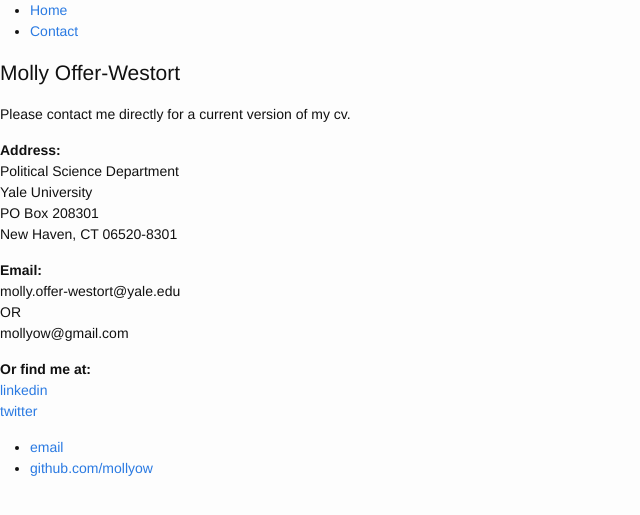
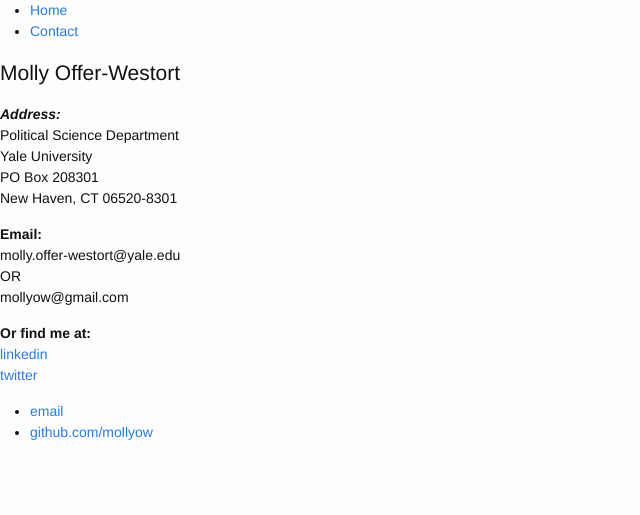
Before and after one commit to mollyow/mollyow.github.io, a Jekyll site: the page built from contact/index.markdown, in a window 1280 px wide. Shown: the top 515 px of the page, without its empty margins (0-640 px from the left). Built offline with Jekyll 4.4.1, drawn with Linux system fonts in a browser that asks for light colours.

Commit message:
updates layout

```diff
--- a/contact/index.markdown
+++ b/contact/index.markdown
@@ -4,9 +4,7 @@ title: "Contact"
 date: 2016-07-26
 ---
 
-Please contact me directly for a current version of my cv.
-
-**Address:**
+***Address:***
 Political Science Department
 Yale University
 PO Box 208301
```
